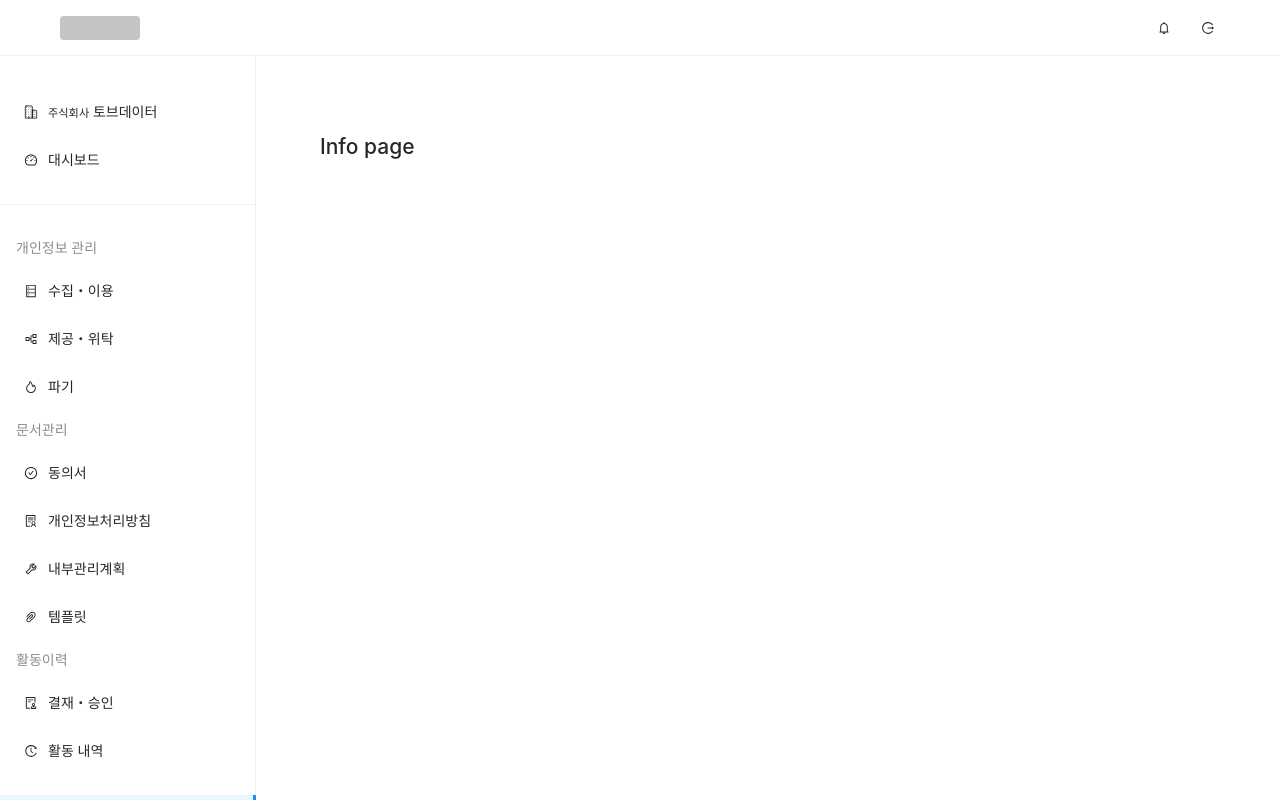
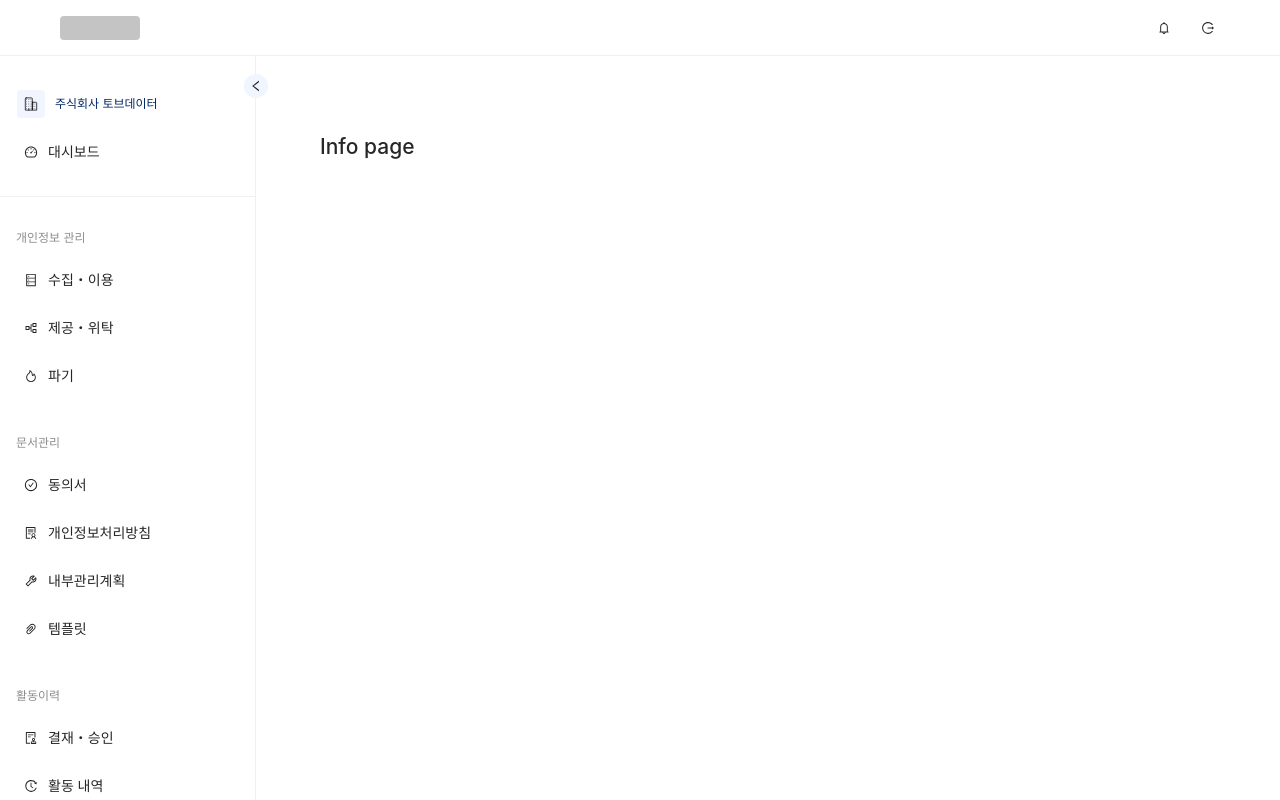
Before and after one commit to tovdata/dpot-front, a Next.js app: page /company/info in a window 1280 px wide. Shown: the top 800 px of the page. Built offline with nearby package versions, Linux system fonts and the light colour scheme.

Commit message:
2022.04.05. - Modify a component for side menu

```diff
--- a/components/common/SideMenu.tsx
+++ b/components/common/SideMenu.tsx
@@ -1,42 +1,143 @@
 import { useState } from 'react';
 import { useRouter } from 'next/router';
+import styled, { css } from 'styled-components'
 // Component
 import { Divider, Menu } from 'antd';
 // Icon
+import { AiOutlineLeft } from 'react-icons/ai';
 import { IoBusinessOutline } from 'react-icons/io5';
 import { AiOutlineAudit, AiOutlineCheckCircle, AiOutlineDatabase, AiOutlineDashboard, AiOutlineFire, AiOutlineHistory, AiOutlinePaperClip, AiOutlinePartition, AiOutlineSolution, AiOutlineTool } from 'react-icons/ai';
 import { AiOutlineApartment, AiOutlineTeam } from 'react-icons/ai';
 // Link
 import Link from 'next/link';
 
+// Styled component (sideMenu)
+const StyledSideMenu = styled.div<MenuOpenStatus>`
+  display: flex;
+  height: 100%;
+  position: relative;
+  transition: width 0.42s;
+  width: 256px;
+  .ant-menu-item-group {
+    margin-bottom: 1.875rem;
+  }
+  .ant-menu-item-group-title {
+    font-size: 12px;
+    overflow:hidden;
+    white-space:nowrap;
+  }
+  ${(props: any) => !props.open && css`
+    display: flex;
+    flex-direction: row;
+    justify-content: center;
+    width: 80px;
+    .ant-menu-item > svg {
+      margin-left: 9px;
+      margin-right: 48px;
+      transition-delay: 0.08s;
+    }
+    .ant-menu-item-group-title {
+      padding-left: 20px;
+      padding-right: 12px;
+      transition-delay: 0.12s;
+    }
+  `}
+`;
+// Styled component (sideMenuToggle)
+const StyledSideMenuToggle = styled.div<MenuOpenStatus>`
+  align-items: center;
+  background-color: #f0f5ff;
+  border-radius: 50%;
+  cursor: pointer;
+  display: flex;
+  justify-content: center;
+  height: 1.5rem;
+  position: absolute;
+  right: -0.75rem;
+  transition: transform 0.3s;
+  top: 1.125rem;
+  width: 1.5rem;
+  z-index: 9;
+  ${(props: any) => !props.open && css`
+    svg {
+      transform: rotate(180deg);
+    }
+  `}
+`;
+// Styled component (sideMenuProfile)
+const StyledSideMenuProfile = styled.li`
+  align-items: center;
+  cursor: default;
+  display: flex;
+  height: 40px;
+  margin: 4px 0 8px 0;
+  overflow: hidden;
+  padding-left: 17px;
+  padding-right: 16px;
+  position: relative;
+  width: 100%;
+`;
+// Styled component (sideMenuProfileIcon)
+const StyledSideMenuProfileIcon = styled.span<MenuOpenStatus>`
+  align-items: center;
+  background-color: #f0f5ff;
+  border-radius: 0.25rem;
+  display: flex;
+  height: 1.75rem;
+  justify-content: center;
+  padding: 7px;
+  transition: margin 0.4s, padding 0.4s;
+  user-select: none;
+  ${(props: any) => !props.open && css`
+    margin-left: 9px;
+    margin-right: 48px;
+    transition-delay: 0.08s;
+  `}
+`;
+// Styled component (sideMenuProfileContent)
+const StyledSideMenuProfileContent = styled.div`
+  color: #002766;
+  display: block;
+  flex: 1;
+  font-size: 12px;
+  line-height: 1.5715;
+  margin-left: 10px;
+  overflow: hidden;
+  white-space:nowrap;
+`;
+
+// Interface (MenuOpenStatus)
+interface MenuOpenStatus {
+  open: boolean;
+}
+
 const SideMenu = (): JSX.Element => {
   // Get a router
   const router = useRouter();
   // Extract a submenu key, path
   const path = router.pathname;
-  // Extract a submenu
-  const split: string[] = router.pathname.split('/');
-  const submenu: string[]|undefined = split.length > 1 ? [split[1]] : undefined;
 
   // Set a local state
-  const [openKeys, setOpenKeys] = useState<string[]|undefined>(submenu);
-  // Create an event handler (onChange)
-  const onChange = (keys: string[]): void => {
-    // Find a selected key
-    const selected: string|undefined = keys.find((key: string): boolean => openKeys ? openKeys.indexOf(key) === -1 : false);
-    // Set a state
-    setOpenKeys(selected ? [selected] : []);
-  }
-  // Create an event handler (onClick)
-  const onClick = (e: any): void => e.key === '/' ? setOpenKeys([]) : undefined;
+  const [open, setOpen] = useState<boolean>(true);
+  // Create an event handler (onOpen)
+  const onOpen = (): void => setOpen(!open);
 
   // Return an element
   return (
-    <Menu defaultSelectedKeys={[path]} mode='inline' onClick={onClick} style={{ cursor: 'pointer', paddingTop: 32, userSelect: 'none', width: 256 }}>
-      <Menu.Item icon={<IoBusinessOutline />}><small>주식회사</small> 토브데이터</Menu.Item>
+    <StyledSideMenu open={open}>
+      <StyledSideMenuToggle onClick={onOpen} open={open}>
+        <AiOutlineLeft />
+      </StyledSideMenuToggle>
+      <Menu defaultSelectedKeys={[path]} mode='inline' style={{ cursor: 'pointer', paddingTop: 24, userSelect: 'none', width: '100%' }}>
+        <StyledSideMenuProfile>
+          <StyledSideMenuProfileIcon open={open}>
+            <IoBusinessOutline />
+          </StyledSideMenuProfileIcon>
+          <StyledSideMenuProfileContent>{'주식회사 토브데이터'}</StyledSideMenuProfileContent>
+        </StyledSideMenuProfile>
         <Menu.Item icon={<AiOutlineDashboard />} key='/'><Link href='/'>대시보드</Link></Menu.Item>
         <Divider />
-      <Menu.ItemGroup title='개인정보 관리'>
+        <Menu.ItemGroup title={open ? '개인정보 관리' : '정보관리'}>
           <Menu.Item key='/pim/cu' icon={<AiOutlineDatabase />}>
             <Link href='/pim/cu'>수집・이용</Link>
           </Menu.Item>
@@ -69,7 +170,7 @@ const SideMenu = (): JSX.Element => {
             <Link href='/log/history'>활동 내역</Link>
           </Menu.Item>
         </Menu.ItemGroup>
-      <Menu.ItemGroup title=''>
+        <Menu.ItemGroup title='회사관리'>
           <Menu.Item key='/company/info' icon={<AiOutlineApartment />}>
             <Link href='/company/info'>회사 정보</Link>
           </Menu.Item>
@@ -78,6 +179,7 @@ const SideMenu = (): JSX.Element => {
           </Menu.Item>
         </Menu.ItemGroup>
       </Menu>
+    </StyledSideMenu>
   )
 }
 
```
Lines whose indentation alone changed are shown as unchanged.
